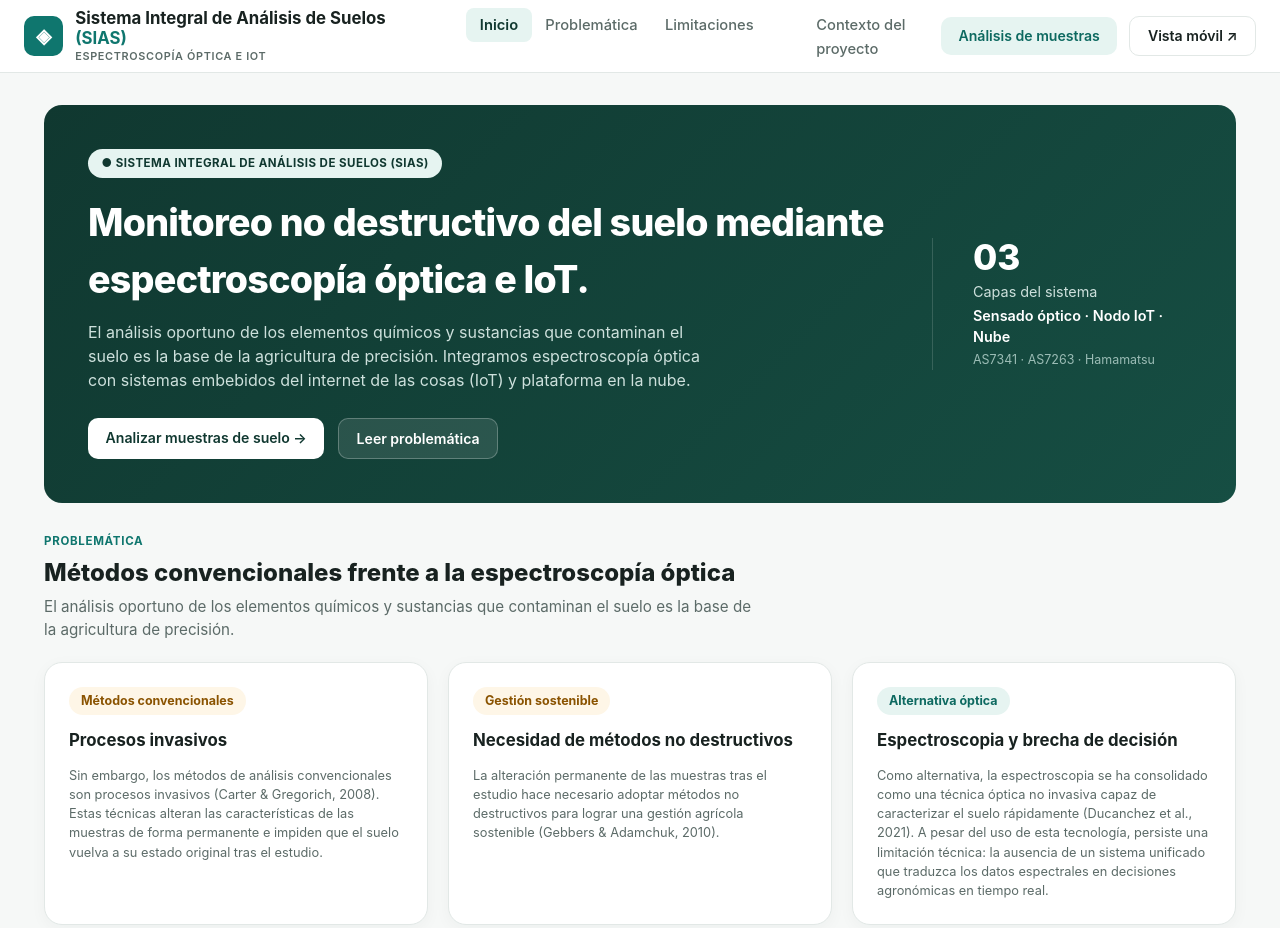
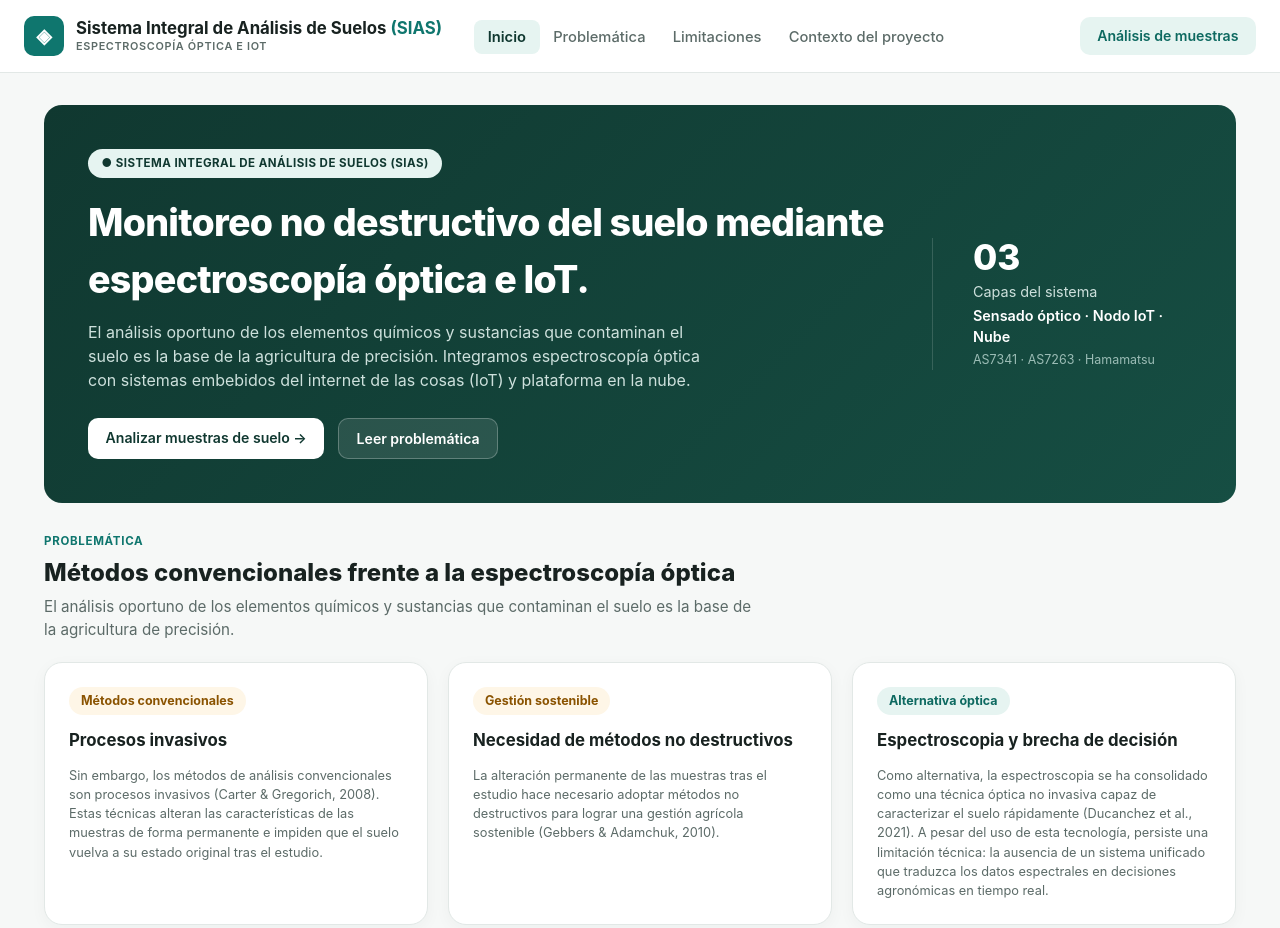
Before and after one commit to ricardoyashin/P-gina-web-iot, a plain HTML site: page index.html in a window 1280 px wide. Shown: the top 928 px of the page. Drawn offline with Linux system fonts and the light colour scheme.

Commit message:
Restore index.html with original content

```diff
--- a/index.html
+++ b/index.html
@@ -27,9 +27,9 @@
                 </ul>
             </div>
 
-            <div class="nav-right">
+<div class="nav-right">
                 <a href="dashboard.html" class="btn btn-soft">Análisis de muestras</a>
-                <a href="app.html" class="btn btn-outline">Vista móvil ↗</a>
+                <!-- <a href="app.html" class="btn btn-outline">Vista móvil ↗</a> -->
             </div>
 
             <button class="hamburger" id="hamburgerBtn" aria-label="Abrir menú de navegación">
```
